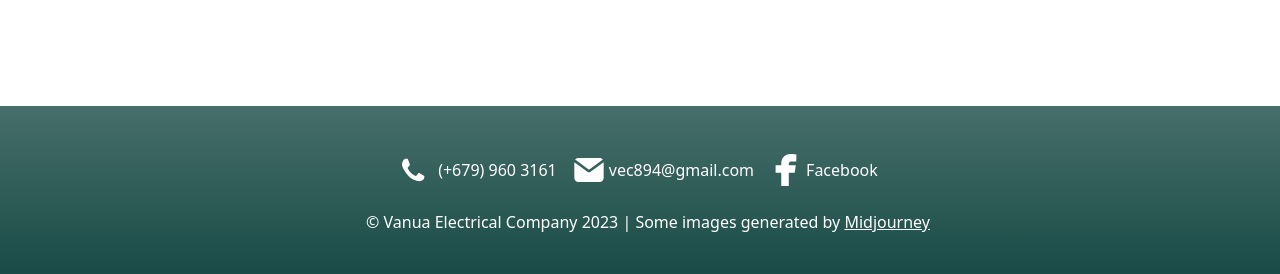
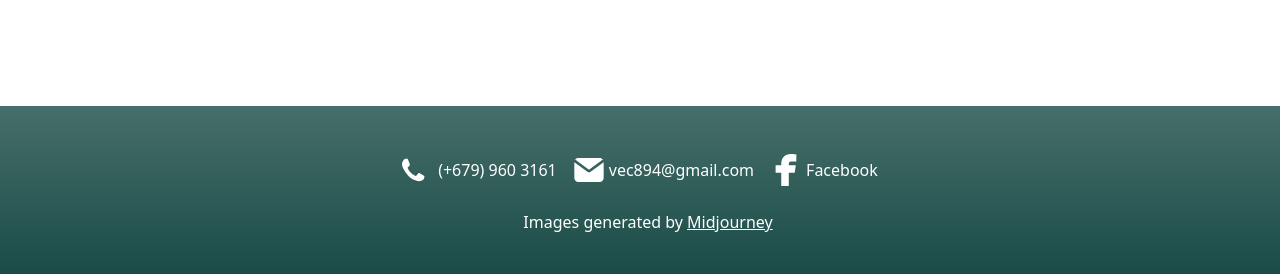
Before and after one commit to michagodfrey/vanua-electric, a website: page docs/index.html in a window 1280 px wide. Shown: the part 3673-3947 px from the top of the page. Drawn offline with Linux system fonts and the light colour scheme.

Commit message:
edited footer

```diff
--- a/docs/index.html
+++ b/docs/index.html
@@ -472,8 +472,7 @@
         </li>
       </ul>
       <p class="mb-2 pl-4 md:text-center">
-        &copy Vanua Electrical Company 2023 | Some images generated by
-        <a class="underline" href="https://www.midjourney.com/">Midjourney</a>
+        Images generated by <a class="underline" href="https://www.midjourney.com/">Midjourney</a>
       </p>
     </footer>
     <!-- script for header shadow on scroll -->
```
